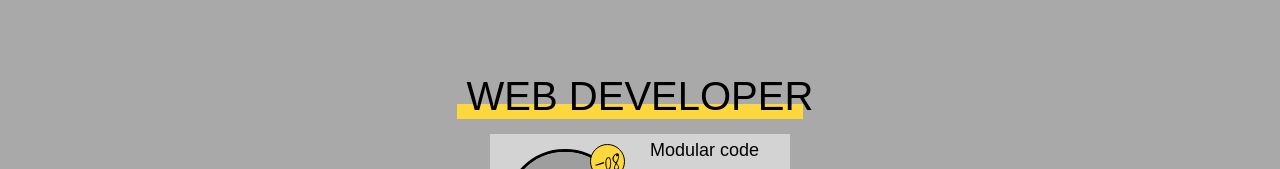
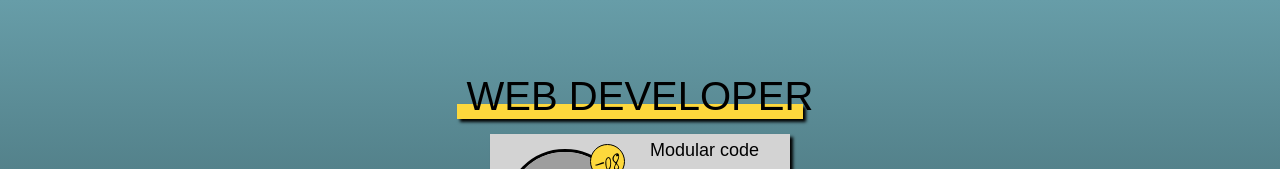
Before and after one commit to marcusradell/radell_net, a React (Create React App) app in the folder web/: page / in a window 1280 px wide. Shown: the top 169 px of the page. Built offline with nearby package versions, Linux system fonts and the light colour scheme; grey boxes are pictures that could not be loaded; a web font is replaced by a local one.

Commit message:
set background

```diff
--- a/web/src/index.css
+++ b/web/src/index.css
@@ -6,7 +6,13 @@
   font-family: "Strait", sans-serif; */
 
 body {
-  background: darkgrey;
+  background: rgb(2, 0, 36);
+  background: linear-gradient(
+    0deg,
+    rgba(2, 0, 36, 1) 0%,
+    rgba(57, 92, 99, 1) 50%,
+    rgba(103, 157, 168, 1) 100%
+  );
   margin: 0;
   padding: 0;
   font-family: "Fira Sans", sans-serif;
--- a/web/src/modules/profile/styles.module.css
+++ b/web/src/modules/profile/styles.module.css
@@ -4,6 +4,7 @@
   display: flex;
   flex-direction: column;
   align-items: center;
+  box-shadow: 3px 3px 3px black;
 }
 
 .body {
--- a/web/src/modules/section/styles.module.css
+++ b/web/src/modules/section/styles.module.css
@@ -15,4 +15,5 @@
   background: #fdd83c;
   margin-top: -15px;
   margin-left: -10px;
+  box-shadow: 3px 3px 3px black;
 }
```
